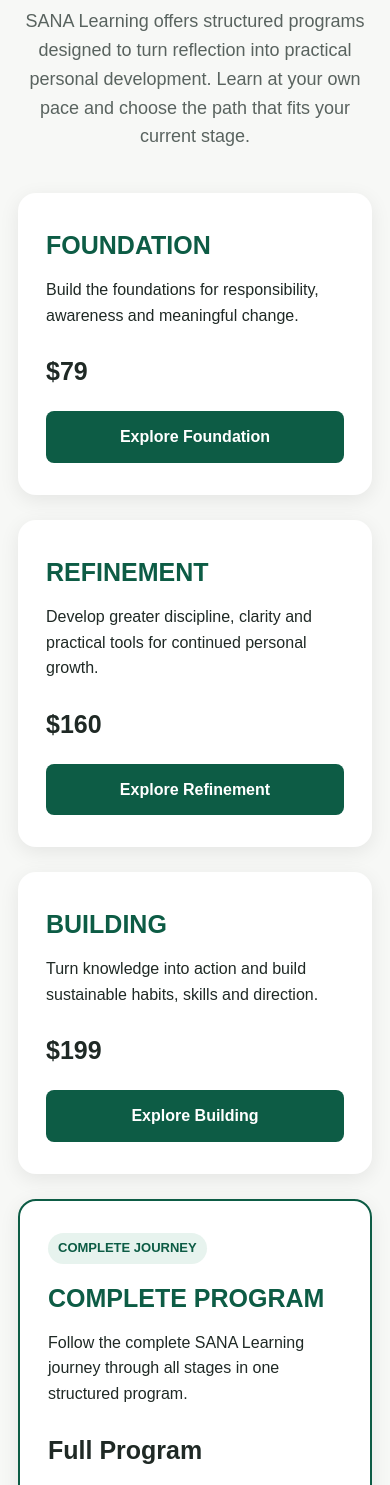
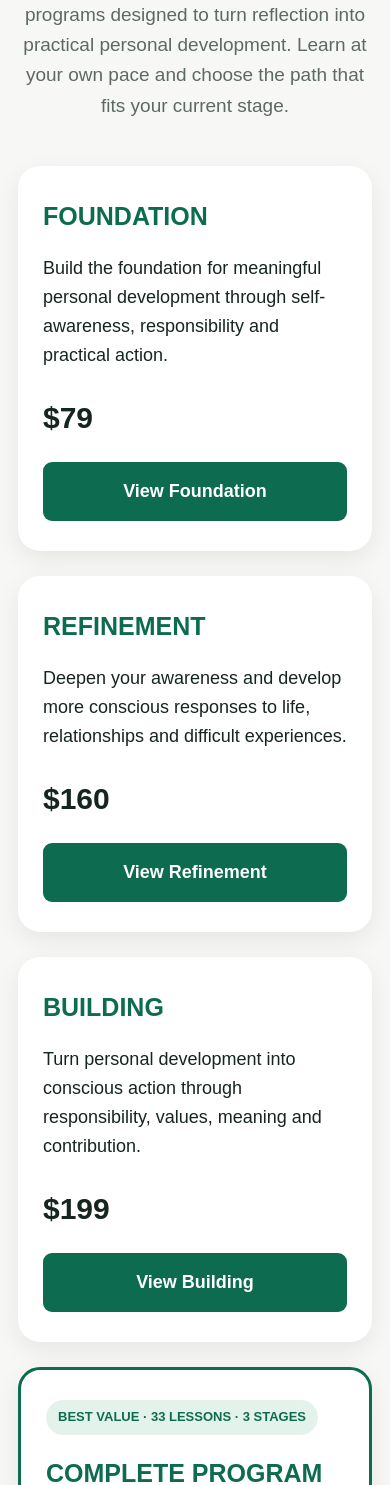
Before and after one commit to sana-learning/sana-learning.github.io, a plain HTML site: page index.html in a window 390 px wide. Shown: the part 515-2000 px from the top of the page. Drawn offline with Linux system fonts and the light colour scheme.

Commit message:
Update index.html

```diff
--- a/index.html
+++ b/index.html
@@ -6,7 +6,8 @@
 
   <title>SANA Learning | Learn. Grow. Build.</title>
 
-<meta name="description" content="SANA Learning offers structured learning programs for personal development, practical skills and meaningful growth.">
+  <meta name="description"
+        content="SANA Learning offers structured learning programs for personal development, practical skills and meaningful growth.">
 
   <style>
     * {
@@ -15,15 +16,19 @@
       padding: 0;
     }
 
+    html {
+      scroll-behavior: smooth;
+    }
+
     body {
       font-family: Arial, Helvetica, sans-serif;
       background: #f7f8f6;
-    color: #1f2925;
+      color: #17251f;
       line-height: 1.6;
     }
 
     header {
-    background: #0d5c45;
+      background: #0d6c4f;
       color: white;
       text-align: center;
       padding: 75px 20px;
@@ -37,19 +42,39 @@
     header p {
       font-size: 21px;
       max-width: 760px;
-    margin: auto;
+      margin: 0 auto;
+    }
+
+    .hero-button,
+    .button {
+      display: inline-block;
+      background: #0d6c4f;
+      color: white;
+      text-decoration: none;
+      border-radius: 9px;
+      font-weight: bold;
+      transition: 0.2s;
     }
 
     .hero-button {
-    display: inline-block;
       margin-top: 30px;
       padding: 15px 30px;
       background: white;
-    color: #0d5c45;
-    text-decoration: none;
-    border-radius: 9px;
-    font-weight: bold;
+      color: #0d6c4f;
       font-size: 18px;
+    }
+
+    .button {
+      padding: 15px 24px;
+      font-size: 18px;
+      width: 100%;
+      text-align: center;
+      margin-top: 20px;
+    }
+
+    .hero-button:hover,
+    .button:hover {
+      opacity: 0.88;
     }
 
     section {
@@ -65,98 +90,132 @@
     }
 
     .intro {
-    max-width: 780px;
-    margin: 0 auto 42px;
+      max-width: 800px;
+      margin: 0 auto 45px;
       text-align: center;
-    color: #59635f;
-    font-size: 18px;
+      font-size: 19px;
+      color: #5d6963;
     }
 
-.programs {
+    .cards {
       display: grid;
-    grid-template-columns: repeat(auto-fit, minmax(230px, 1fr));
+      grid-template-columns: repeat(3, 1fr);
       gap: 25px;
     }
 
     .card {
       background: white;
-    padding: 32px 28px;
-    border-radius: 18px;
-    box-shadow: 0 5px 20px rgba(0,0,0,0.08);
+      padding: 38px;
+      border-radius: 22px;
+      box-shadow: 0 8px 24px rgba(0,0,0,0.07);
       display: flex;
       flex-direction: column;
     }
 
     .card h3 {
-    color: #0d5c45;
-    font-size: 25px;
-    margin-bottom: 12px;
+      color: #0d6c4f;
+      font-size: 27px;
+      margin-bottom: 18px;
     }
 
     .card p {
-    margin-bottom: 15px;
+      font-size: 18px;
+      flex-grow: 1;
     }
 
     .price {
-    font-size: 25px;
+      font-size: 32px;
       font-weight: bold;
-    margin: 8px 0 20px;
+      margin-top: 25px;
     }
 
-.button {
-    display: block;
-    margin-top: auto;
-    padding: 13px 18px;
-    background: #0d5c45;
-    color: white;
-    text-decoration: none;
-    text-align: center;
-    border-radius: 8px;
+    .complete {
+      grid-column: 1 / -1;
+      border: 3px solid #0d6c4f;
+    }
+
+    .complete .badge {
+      display: inline-block;
+      width: fit-content;
+      background: #e4f2ec;
+      color: #0d6c4f;
+      padding: 7px 12px;
+      border-radius: 20px;
+      font-size: 13px;
+      font-weight: bold;
+      margin-bottom: 18px;
+    }
+
+    .saving {
+      margin-top: 8px;
+      color: #0d6c4f;
       font-weight: bold;
     }
 
-.complete {
-    border: 2px solid #0d5c45;
-    position: relative;
-}
-
-.badge {
-    display: inline-block;
-    width: fit-content;
-    background: #e7f3ee;
-    color: #0d5c45;
-    padding: 5px 10px;
-    border-radius: 20px;
-    font-size: 13px;
-    font-weight: bold;
-    margin-bottom: 14px;
-}
-
     .about {
-    background: #eaf0ed;
+      max-width: 850px;
+      text-align: center;
     }
 
     .about p {
+      font-size: 19px;
+      color: #53615a;
+    }
+
+    .journey {
+      text-align: center;
+      background: white;
+      max-width: none;
+    }
+
+    .journey-inner {
       max-width: 800px;
       margin: auto;
-    text-align: center;
-    font-size: 18px;
+    }
+
+    .journey p {
+      font-size: 19px;
+      color: #5d6963;
+      margin-bottom: 25px;
     }
 
     footer {
-    background: #15352b;
+      background: #12251e;
       color: white;
       text-align: center;
-    padding: 35px 20px;
+      padding: 50px 20px;
     }
 
     footer p {
-    margin: 5px;
+      margin: 8px 0;
+      font-size: 17px;
     }
 
-@media (max-width: 600px) {
+    footer a {
+      color: white;
+    }
+
+    @media (max-width: 850px) {
+      .cards {
+        grid-template-columns: 1fr;
+      }
+
+      .complete {
+        grid-column: auto;
+      }
+
       header h1 {
         font-size: 38px;
+      }
+    }
+
+    @media (max-width: 520px) {
+      header {
+        padding: 60px 20px;
+      }
+
+      header h1 {
+        font-size: 36px;
       }
 
       header p {
@@ -165,6 +224,22 @@
 
       section {
         padding: 50px 18px;
+      }
+
+      h2 {
+        font-size: 31px;
+      }
+
+      .card {
+        padding: 30px 25px;
+      }
+
+      .card h3 {
+        font-size: 25px;
+      }
+
+      .price {
+        font-size: 30px;
       }
     }
   </style>
@@ -180,7 +255,8 @@
     and meaningful personal growth.
   </p>
 
-    <a class="hero-button" href="#programs">
+  <a class="hero-button"
+     href="#programs">
     Explore SANA
   </a>
 </header>
@@ -198,85 +274,99 @@
   </p>
 
 
-    <div class="programs">
+  <div class="cards">
+
+    <!-- FOUNDATION -->
 
     <div class="card">
       <h3>FOUNDATION</h3>
 
       <p>
-                Build the foundations for responsibility,
-                awareness and meaningful change.
+        Build the foundation for meaningful personal development
+        through self-awareness, responsibility and practical action.
       </p>
 
       <div class="price">$79</div>
 
       <a class="button"
          href="https://my.coursebox.ai/courses/01a0cf4c-6c16-7fcf-a48a-b961a62af8d2/about"
-               target="_blank">
-                Explore Foundation
+         target="_blank"
+         rel="noopener noreferrer">
+        View Foundation
       </a>
     </div>
 
+
+    <!-- REFINEMENT -->
 
     <div class="card">
       <h3>REFINEMENT</h3>
 
       <p>
-                Develop greater discipline, clarity and
-                practical tools for continued personal growth.
+        Deepen your awareness and develop more conscious responses
+        to life, relationships and difficult experiences.
       </p>
 
       <div class="price">$160</div>
 
       <a class="button"
          href="https://my.coursebox.ai/courses/01a0d313-8629-76e3-9c8b-7a0878f97dbf/about"
-               target="_blank">
-                Explore Refinement
+         target="_blank"
+         rel="noopener noreferrer">
+        View Refinement
       </a>
     </div>
 
+
+    <!-- BUILDING -->
 
     <div class="card">
       <h3>BUILDING</h3>
 
       <p>
-                Turn knowledge into action and build
-                sustainable habits, skills and direction.
+        Turn personal development into conscious action through
+        responsibility, values, meaning and contribution.
       </p>
 
       <div class="price">$199</div>
 
       <a class="button"
          href="https://my.coursebox.ai/courses/01a0d348-6807-7822-889a-6c331042f8b4/about"
-               target="_blank">
-                Explore Building
+         target="_blank"
+         rel="noopener noreferrer">
+        View Building
       </a>
     </div>
 
 
+    <!-- COMPLETE PROGRAM -->
+
     <div class="card complete">
 
-            <span class="badge">COMPLETE JOURNEY</span>
+      <span class="badge">BEST VALUE · 33 LESSONS · 3 STAGES</span>
 
       <h3>COMPLETE PROGRAM</h3>
 
       <p>
-                Follow the complete SANA Learning journey
-                through all stages in one structured program.
+        Follow the complete SANA Learning journey through all three
+        stages in one connected personal development system.
       </p>
 
-            <div class="price">Full Program</div>
+      <div class="price">$299</div>
+
+      <div class="saving">
+        Save $139 compared with purchasing all three stages separately.
+      </div>
 
       <a class="button"
          href="https://my.coursebox.ai/courses/01a0cdae-8902-7f41-a488-683ee2006ee8/about"
-               target="_blank">
+         target="_blank"
+         rel="noopener noreferrer">
         Explore Complete Program
       </a>
-
     </div>
 
   </div>
-
 </section>
 
 
@@ -285,11 +375,35 @@
   <h2>What is SANA Learning?</h2>
 
   <p>
-        SANA Learning is a practical education platform focused on
-        personal development, responsibility, reflection and useful
-        skills. Our goal is not simply to provide information, but to
-        help learners turn knowledge into meaningful action.
+    SANA Learning is built around a simple principle:
+    knowledge becomes valuable when it changes the way we understand,
+    decide and act. Our programs combine structured learning with
+    reflection and practical application.
   </p>
+
+</section>
+
+
+<section class="journey">
+
+  <div class="journey-inner">
+
+    <h2>Start Your Journey</h2>
+
+    <p>
+      Explore the complete SANA Learning platform, programs
+      and available resources.
+    </p>
+
+    <a class="button"
+       style="width:auto; padding-left:35px; padding-right:35px;"
+       href="https://linkos.bio/sanalearningglobal"
+       target="_blank"
+       rel="noopener noreferrer">
+      Explore SANA Learning
+    </a>
+
+  </div>
 
 </section>
 
@@ -300,6 +414,14 @@
 
   <p>Learn. Grow. Build.</p>
 
+  <p>Belgrade, Serbia</p>
+
+  <p>
+    <a href="mailto:sana.learning.global@gmail.com">
+      sana.learning.global@gmail.com
+    </a>
+  </p>
+
   <p>© 2026 SANA Learning</p>
 
 </footer>
```
Lines whose indentation alone changed are shown as unchanged.
